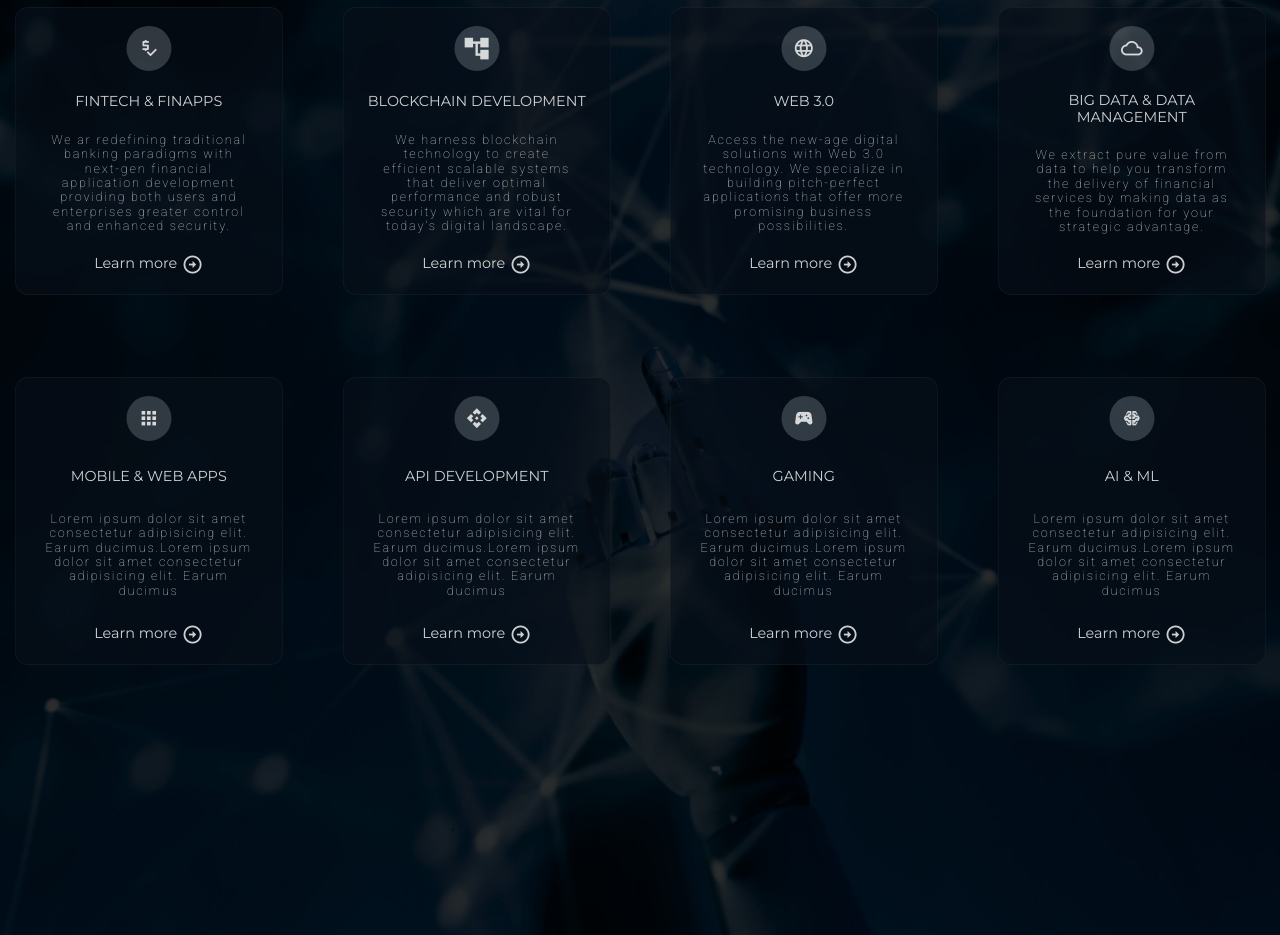
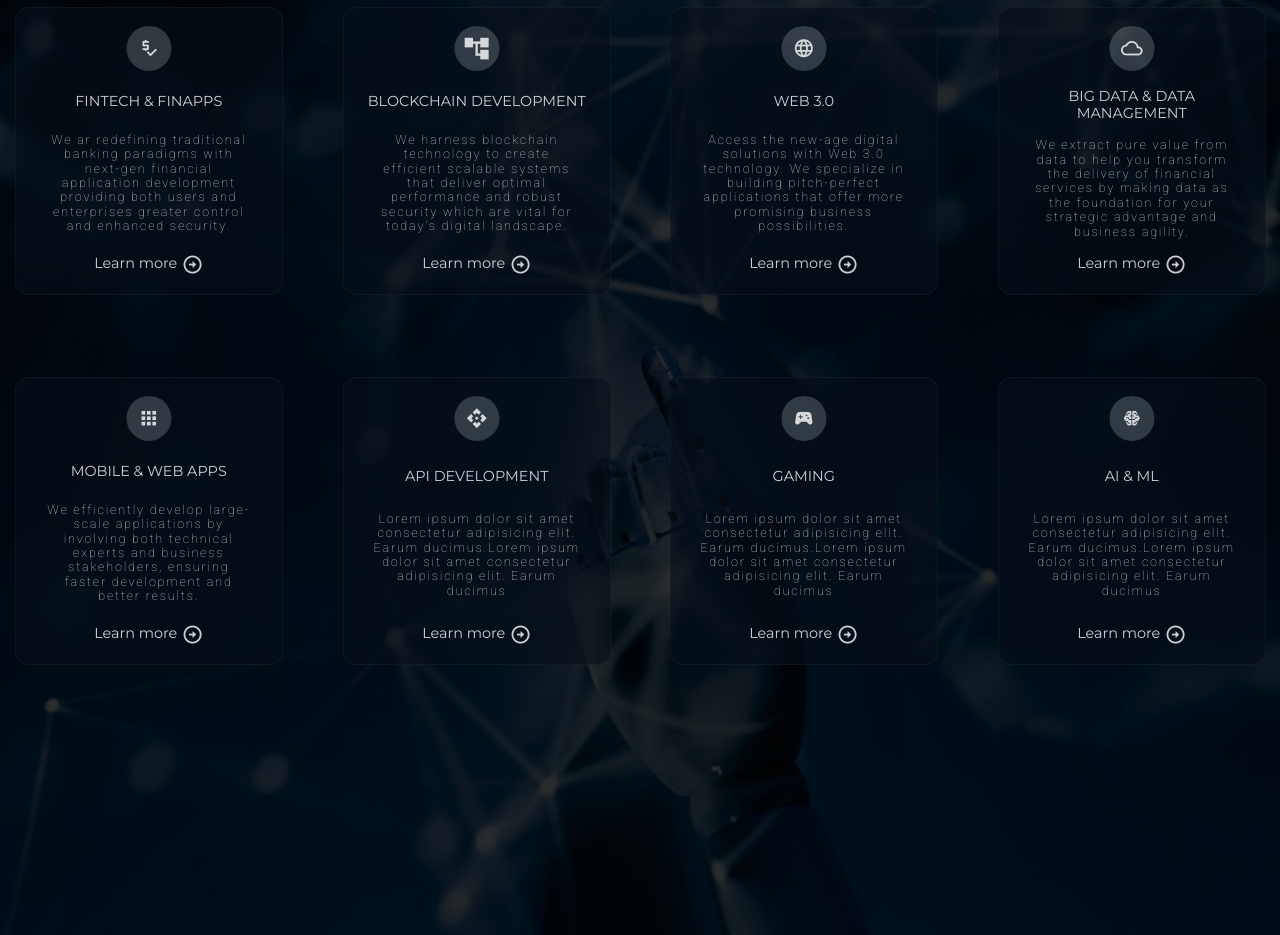
Before and after one commit to suchi-291/codegene-test2, a plain HTML site: page index.html in a window 1280 px wide. Shown: the part 3900-4835 px from the top of the page. Drawn offline with nearby package versions, Linux system fonts and the light colour scheme.

Commit message:
added content for home page

```diff
--- a/index.html
+++ b/index.html
@@ -254,7 +254,7 @@
                         <div id="data" class="techbox">
                             <div class="icon2"><i class="material-icons">cloud_queue</i></div>
                             <h3>BIG DATA & DATA MANAGEMENT</h3>
-                            <p class="tech-box-para">We extract pure value from data to help you transform the delivery of financial services by making data as the foundation for your strategic advantage. </p>
+                            <p class="tech-box-para">We extract pure value from data to help you transform the delivery of financial services by making data as the foundation for your strategic advantage and business agility. </p>
                                 <div style="display: flex;gap:5px"><span>Learn more</span><i class='bx bx-right-arrow-circle'
                                     style="font-size: 24px;"></i>
                             </div>
@@ -264,8 +264,7 @@
                         <div id="apps" class="techbox">
                             <div class="icon2"><i class="material-icons">apps</i></div>
                             <h3>MOBILE & WEB APPS</h3>
-                            <p class="tech-box-para">Lorem ipsum dolor sit amet consectetur adipisicing elit. Earum ducimus.Lorem ipsum dolor
-                                sit amet consectetur adipisicing elit. Earum ducimus </p>
+                            <p class="tech-box-para">We efficiently develop large-scale applications by involving both technical experts and business stakeholders, ensuring faster development and better results.</p>
                                 <div style="display: flex;gap:5px"><span>Learn more</span><i class='bx bx-right-arrow-circle'
                                     style="font-size: 24px;"></i>
                             </div>
```
Also changed, not shown: 1 other file.
